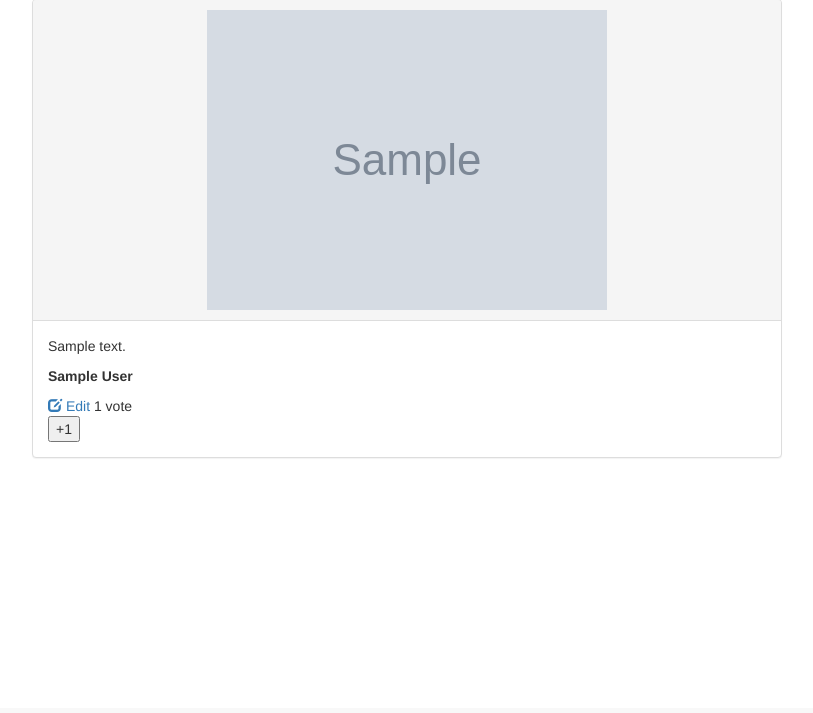
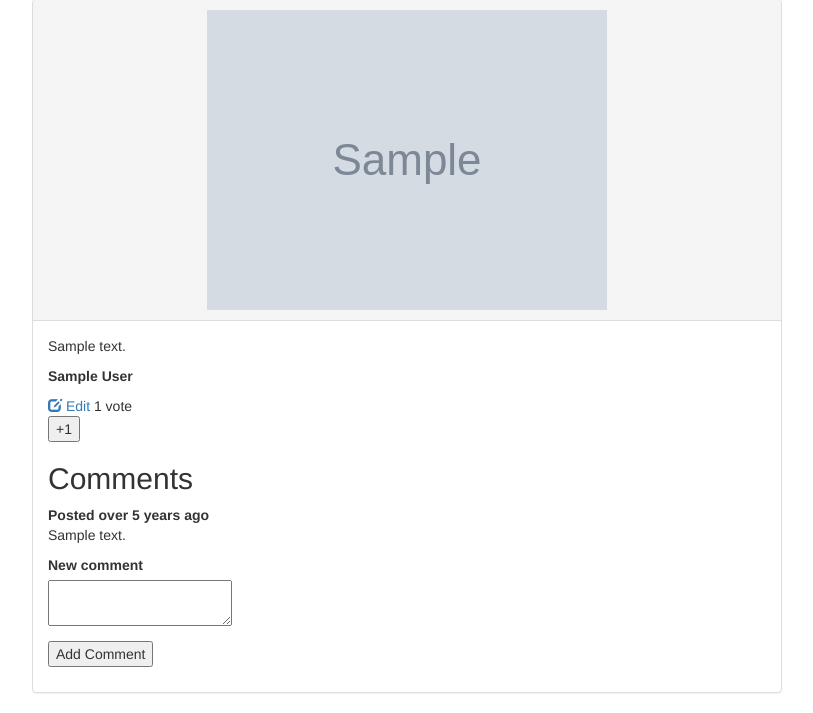
Before and after one commit to dannyvassallo/pinterestingrepository, a Rails app: page /pins/1 in a window 1280 px wide. Shown: the part 92-805 px from the top of the page, without its empty margins (233-1046 px from the left). Before the commit the page ends 550 px from the top, so only its background shows below. Run offline with Rails 7, Linux system fonts and the light colour scheme; a user stored in the database is signed in; tables that the repository leaves empty hold one stand-in row (values such as "Sample post"); grey boxes marked "Sample" are stand-in pictures; style sheets or scripts are compiled from the project's sources; some libraries are stand-ins or nearby versions.

Commit message:
Added Comments Section

```diff
--- /dev/null
+++ b/app/assets/javascripts/comments.js.coffee
@@ -0,0 +1,3 @@
+# Place all the behaviors and hooks related to the matching controller here.
+# All this logic will automatically be available in application.js.
+# You can use CoffeeScript in this file: http://coffeescript.org/
--- /dev/null
+++ b/app/assets/stylesheets/comments.css.scss
@@ -0,0 +1,3 @@
+// Place all the styles related to the Comments controller here.
+// They will automatically be included in application.css.
+// You can use Sass (SCSS) here: http://sass-lang.com/
--- /dev/null
+++ b/app/helpers/comments_helper.rb
@@ -0,0 +1,2 @@
+module CommentsHelper
+end
--- /dev/null
+++ b/app/models/comment.rb
@@ -0,0 +1,3 @@
+class Comment < ActiveRecord::Base
+  belongs_to :post
+end
--- a/app/models/pin.rb
+++ b/app/models/pin.rb
@@ -1,8 +1,9 @@
 class Pin < ActiveRecord::Base
 	belongs_to :user
-  has_many :votes, dependent: :destroy
+    has_many :votes, dependent: :destroy
+    has_many :comments
 
-     has_attached_file :image, :styles => { :medium => "300x300>", :thumb => "100x100>" }
+    has_attached_file :image, :styles => { :medium => "300x300>", :thumb => "100x100>" }
 
    validates :description, presence: true
    validates :image, presence: true
--- /dev/null
+++ b/app/views/comments/_comment.html.erb
@@ -0,0 +1,9 @@
+<%= div_for comment do %>
+        <p>
+                <strong>
+                        Posted <%= time_ago_in_words(comment.created_at) %> ago
+                </strong>
+                <br/>
+                <%= comment.body %>
+        </p>
+<% end %>
--- a/app/views/pins/show.html.erb
+++ b/app/views/pins/show.html.erb
@@ -20,6 +20,18 @@
           <% if user_signed_in? %>
             <%= button_to '+1', upvote_pin_path(@pin), method: :post %>
             <!-- ADD THIS ", :remote => true" without quotes above after method: :post to stop livereload -->
+             <h2>Comments</h2>
+ <div id="comments">
+    <%= render :partial => @pin.comments %>
+ </div>
+
+ <%= form_for [@pin, Comment.new] do |f| %>
+  <p>
+      <%= f.label :body, "New comment" %></br>
+      <%= f.text_area :body %>
+  </p>
+  <p><%= f.submit "Add Comment" %><p>
+ <% end %>
           <% end %>
       </div>
     </div>
--- a/config/routes.rb
+++ b/config/routes.rb
@@ -1,5 +1,6 @@
 Pinteresting::Application.routes.draw do
   resources :pins do
+  resources :comments, :only => [:create]
   member do
     post 'upvote'
   end
```
Also changed, not shown: app/controllers/comments_controller.rb (added, +22 -0 lines), db/migrate/20140411013618_create_comments.rb (added, +10 -0 lines), db/schema.rb.
